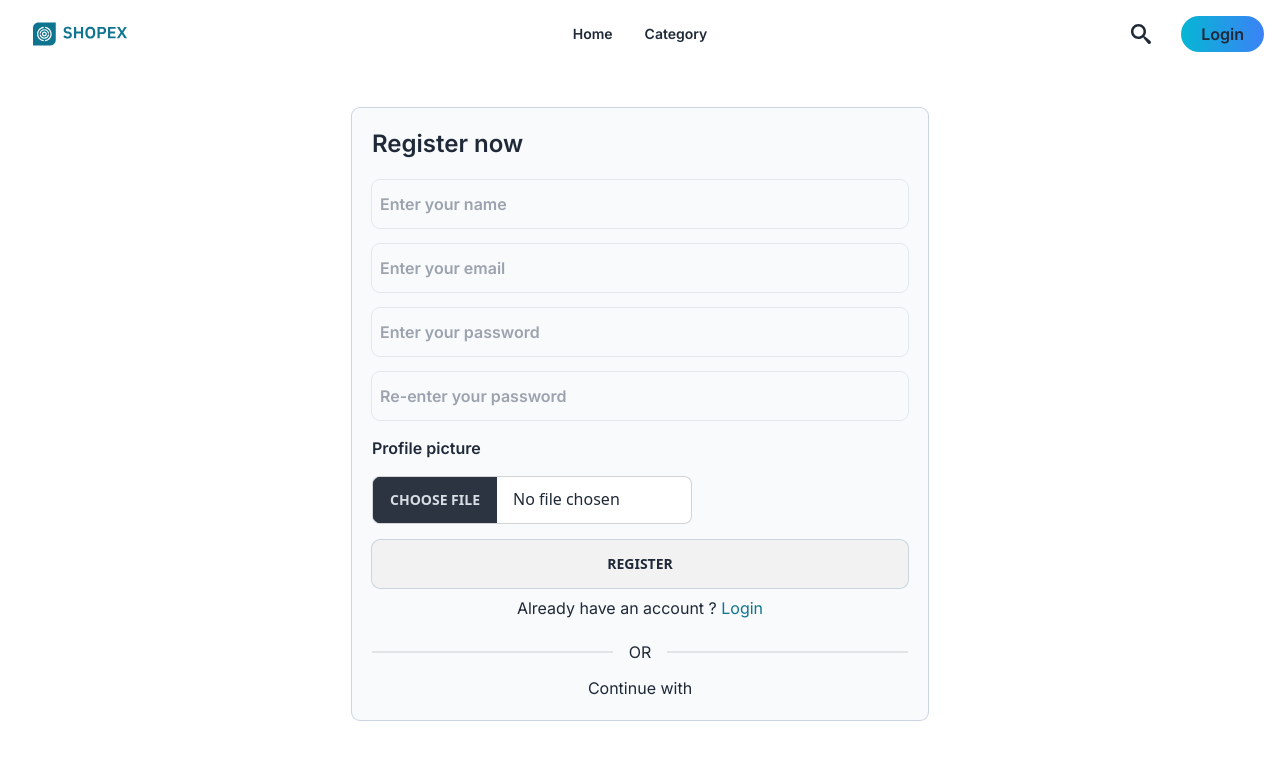
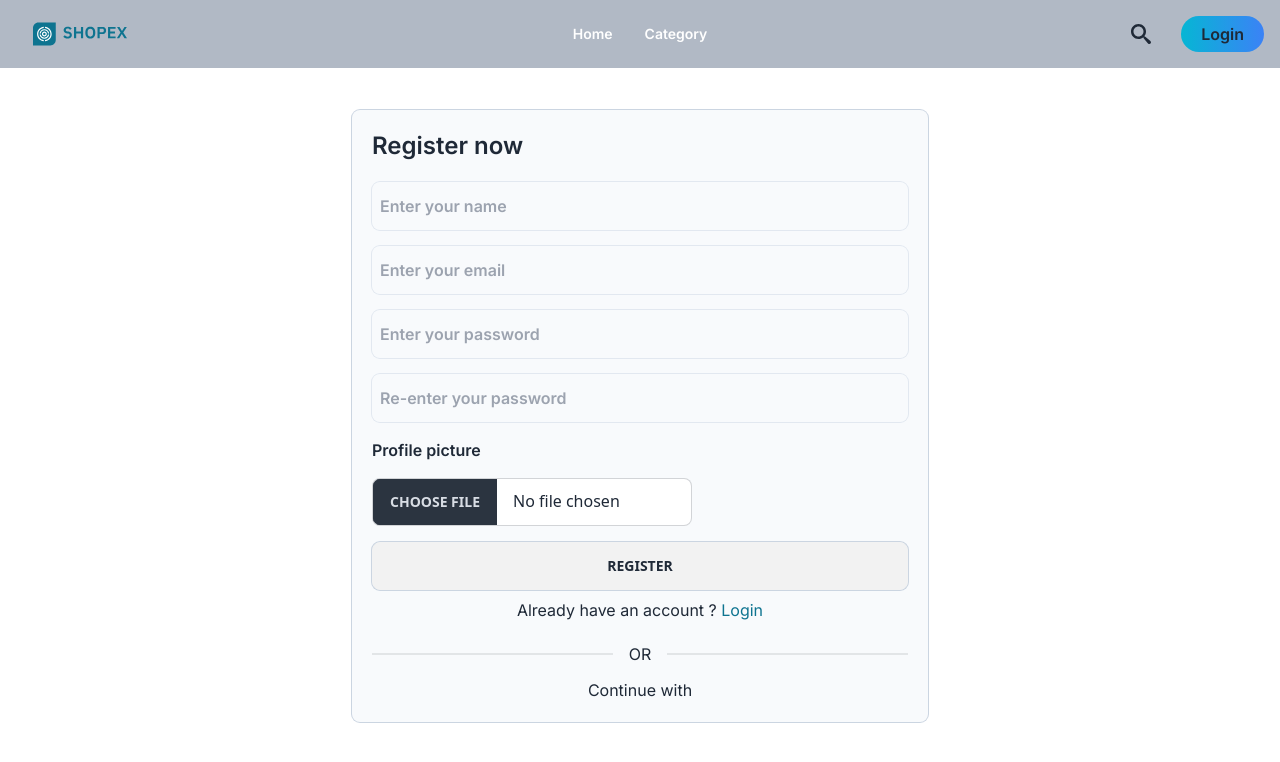
Before and after one commit to abirm09/shop-ex, a React (Vite) app: page /register in a window 1280 px wide. Shown: the top 762 px of the page. Built offline with nearby package versions, Linux system fonts and the light colour scheme; no server answers; a web font is replaced by a local one.

Commit message:
fixed some navbae issue

```diff
--- a/src/Pages/Dashboard/Staff/Initial-check-products/InitialCheckProducts.jsx
+++ b/src/Pages/Dashboard/Staff/Initial-check-products/InitialCheckProducts.jsx
@@ -42,7 +42,7 @@ const InitialCheckProducts = () => {
     setSingleProductLoading(true);
     try {
       const res = await axiosSecure.get(`single-product?id=${id}`);
-      setCurrentProduct(res.data.result);
+      setCurrentProduct(res.data);
       setSingleProductLoading(false);
     } catch (err) {
       setSingleProductLoading(false);
--- a/src/Pages/Shared/Header/Header.jsx
+++ b/src/Pages/Shared/Header/Header.jsx
@@ -33,9 +33,10 @@ const Header = () => {
     return <Loading />;
   }
   return (
-    <header className="z-50">
+    <>
+      <header className="z-50 fixed w-full bg-slate-500/50">
         <div className="ex-container">
-        <div className="navbar bg-base-100 font-inter">
+          <div className="navbar  font-inter">
             <div className="navbar-start">
               <div className="dropdown">
                 <label tabIndex={0} className="btn btn-ghost lg:hidden">
@@ -66,7 +67,7 @@ const Header = () => {
               </Link>
             </div>
             <div className="navbar-center hidden lg:flex">
-            <ul className="menu menu-horizontal px-1 font-semibold">
+              <ul className="menu menu-horizontal px-1 font-semibold text-white">
                 {navLink}
               </ul>
             </div>
@@ -167,6 +168,8 @@ const Header = () => {
           </div>
         </div>
       </header>
+      <div className="h-[69.600px]"></div>
+    </>
   );
 };
 
--- a/src/Provider/ShopExProvider/ShopExProvider.jsx
+++ b/src/Provider/ShopExProvider/ShopExProvider.jsx
@@ -9,7 +9,7 @@ import {
 } from "firebase/auth";
 import app from "../../Util/Firebase/Firebase.config";
 export const ExContext = createContext();
-export const BaseUrl = "https://shop-ex-server-abirm09.vercel.app";
+export const BaseUrl = "http://localhost:5000";
 const ShopExProvider = ({ children }) => {
   const [user, setUser] = useState(null);
   const [loading, setLoading] = useState(true);
```
Lines whose indentation alone changed are shown as unchanged.
